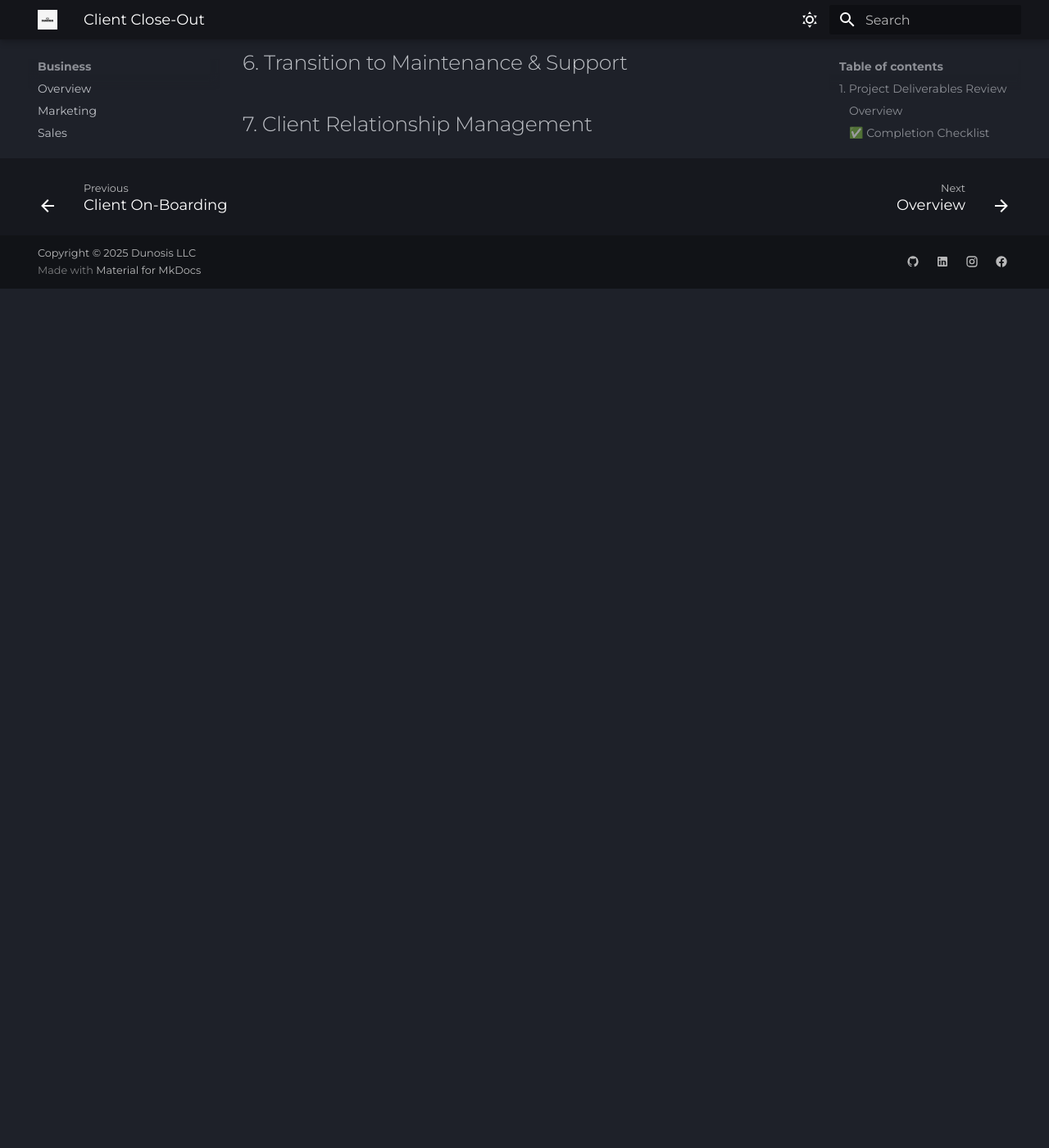
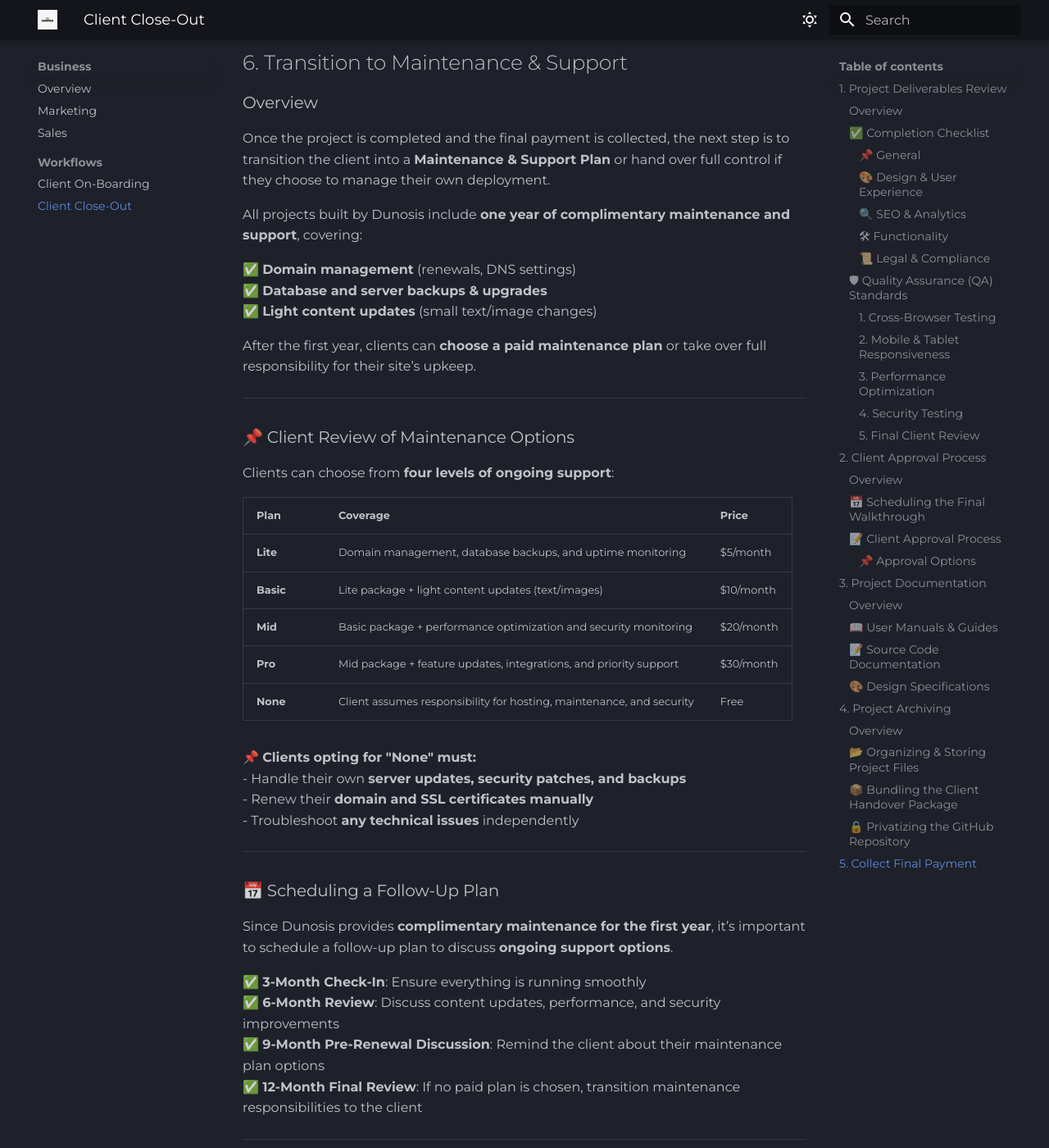
Before and after one commit to wesordonez/dunosis-web-docs, an MkDocs documentation site: the page built from docs/business/workflows/client-close-out.md, in a window 1280 px wide and 1400 px high, scrolled down 10105 px. Shown: the whole window at 82% size. Built offline with MkDocs 1.6.1 and Material for MkDocs 9.7.7, drawn with Linux system fonts in a browser that asks for light colours; emoji names are drawn with the system emoji font; before the commit the page ends 10457 px from its top, so only the background shows below that.

Commit message:
added transition to maintenance and support content

```diff
--- a/docs/business/workflows/client-close-out.md
+++ b/docs/business/workflows/client-close-out.md
@@ -376,4 +376,47 @@
 
 ## 6. Transition to Maintenance & Support
 
+### Overview
+Once the project is completed and the final payment is collected, the next step is to transition the client into a **Maintenance & Support Plan** or hand over full control if they choose to manage their own deployment.
+
+All projects built by Dunosis include **one year of complimentary maintenance and support**, covering:
+
+✅ **Domain management** (renewals, DNS settings)
+✅ **Database and server backups & upgrades**
+✅ **Light content updates** (small text/image changes)
+
+After the first year, clients can **choose a paid maintenance plan** or take over full responsibility for their site’s upkeep.
+
+---
+
+### 📌 Client Review of Maintenance Options
+
+Clients can choose from **four levels of ongoing support**:
+
+| Plan | Coverage | Price |
+|------|----------|-------|
+| **Lite** | Domain management, database backups, and uptime monitoring | $5/month |
+| **Basic** | Lite package + light content updates (text/images) | $10/month |
+| **Mid** | Basic package + performance optimization and security monitoring | $20/month |
+| **Pro** | Mid package + feature updates, integrations, and priority support | $30/month |
+| **None** | Client assumes responsibility for hosting, maintenance, and security | Free |
+
+📌 **Clients opting for "None" must:**
+- Handle their own **server updates, security patches, and backups**
+- Renew their **domain and SSL certificates manually**
+- Troubleshoot **any technical issues** independently
+
+---
+
+### 📅 Scheduling a Follow-Up Plan
+
+Since Dunosis provides **complimentary maintenance for the first year**, it’s important to schedule a follow-up plan to discuss **ongoing support options**.
+
+✅ **3-Month Check-In**: Ensure everything is running smoothly
+✅ **6-Month Review**: Discuss content updates, performance, and security improvements
+✅ **9-Month Pre-Renewal Discussion**: Remind the client about their maintenance plan options
+✅ **12-Month Final Review**: If no paid plan is chosen, transition maintenance responsibilities to the client
+
+---
+
 ## 7. Client Relationship Management
```
